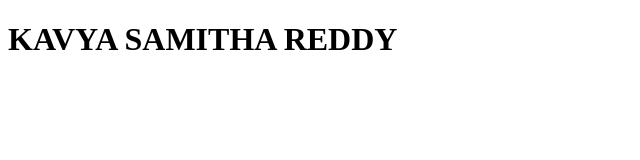
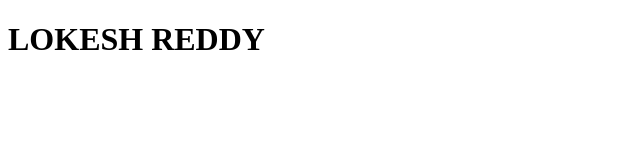
Before and after one commit to Reddy23126/lokesh-reddy, a plain HTML site: page index.html in a window 1280 px wide. Shown: the whole page, without its empty margins (0-640 px from the left). Drawn offline with Linux system fonts and the light colour scheme.

Commit message:
Update index.html

```diff
--- a/index.html
+++ b/index.html
@@ -10,7 +10,7 @@
 </head>
 <body>
     <h1>
-        KAVYA SAMITHA REDDY
+        LOKESH REDDY
     </h1>
 </body>
 </html>
```
